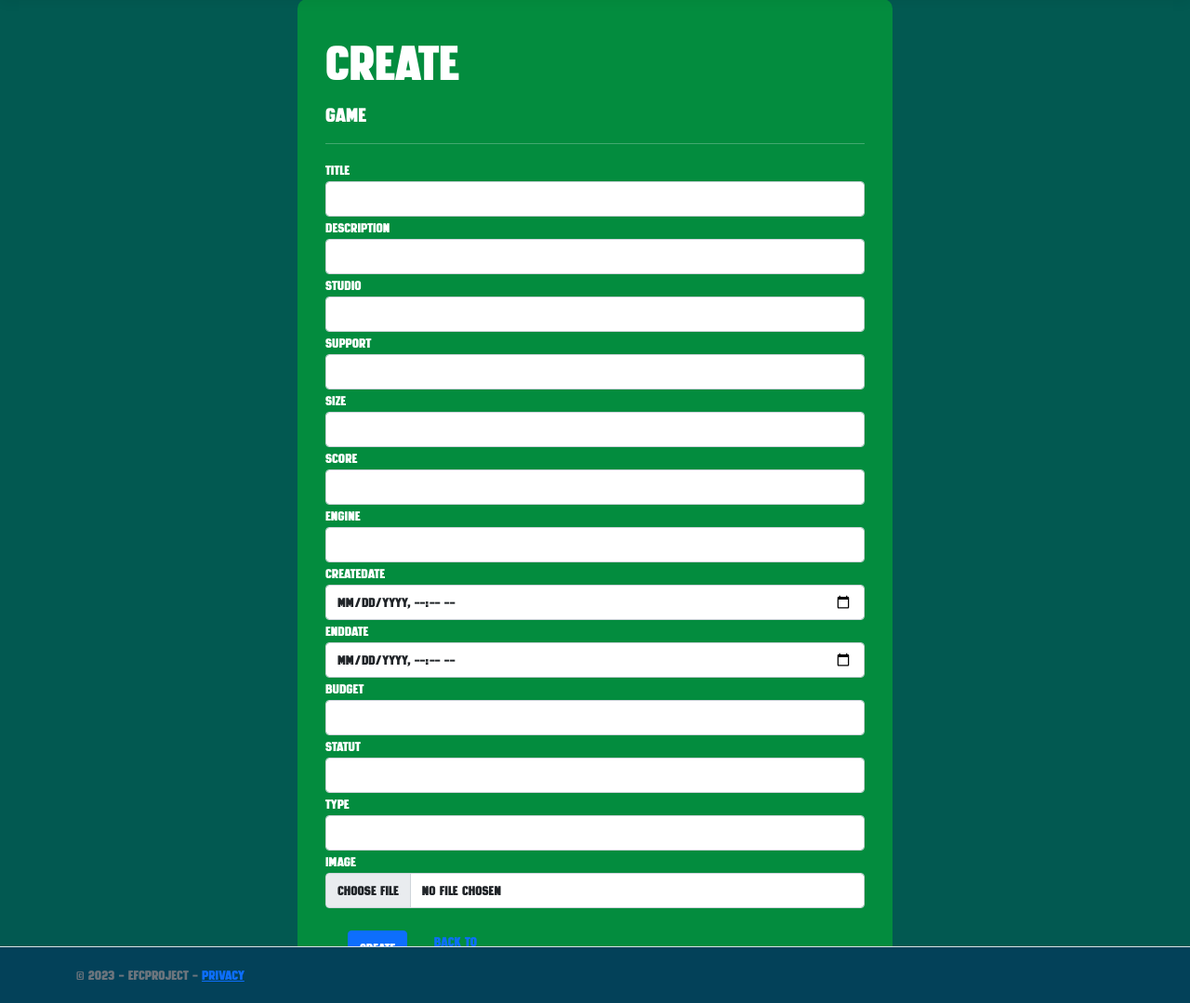
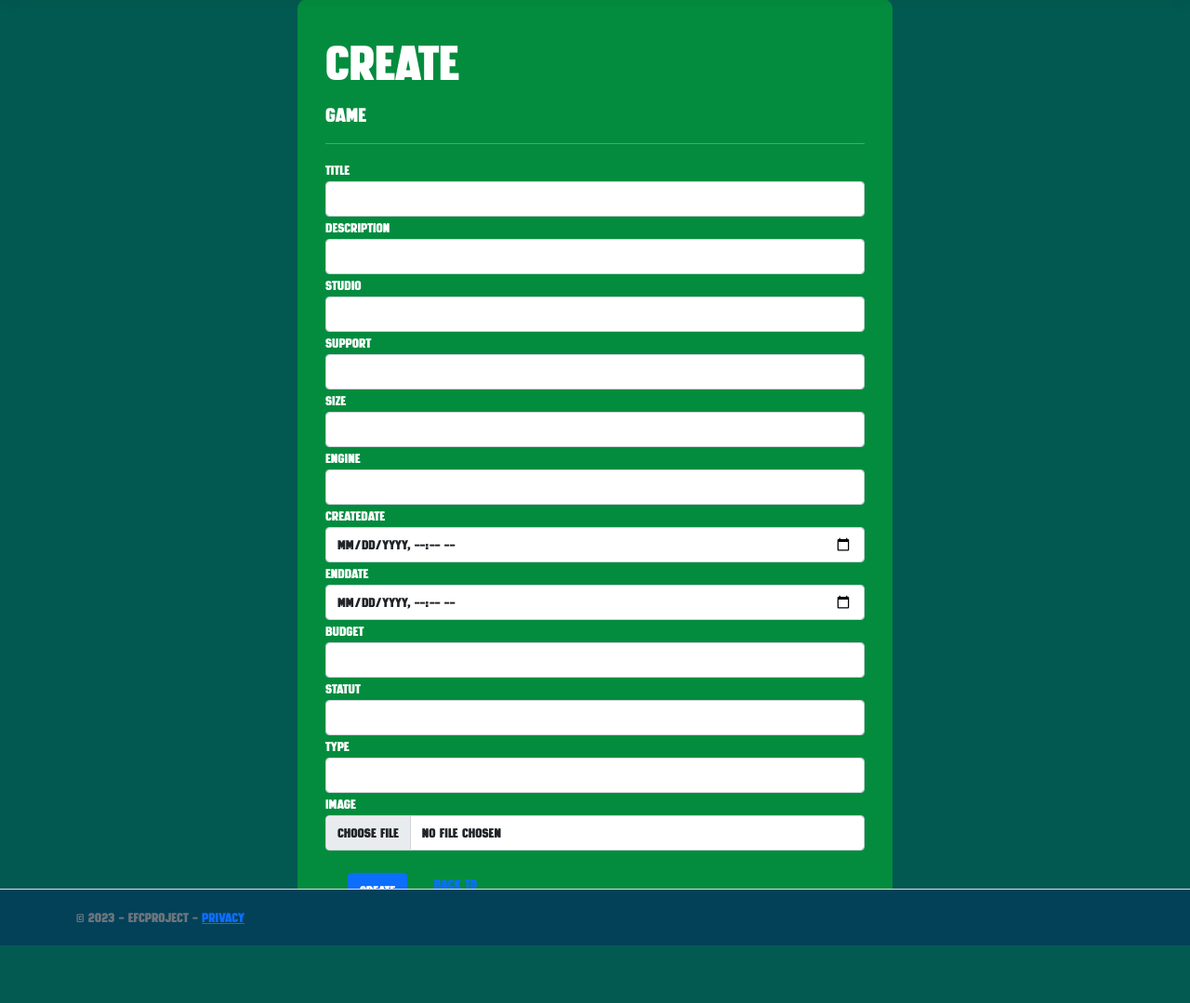
Before and after one commit to achilgourier/StudiECF, an ASP.NET Core app: page /Games/Create in a window 1280 px wide. Shown: the part 188-1267 px from the top of the page at 93% size. After the commit the page ends 1205 px from the top, so only its background shows below. Run offline with ASP.NET Core 8, Linux system fonts and the light colour scheme; the visitor is signed in with stand-in values (Sample User, id 1); style sheets or scripts are compiled from the project's sources; the project's own start-up code is not run, and a stand-in starts its controllers and pages; some libraries are stand-ins or nearby versions.

Commit message:
correction de bug

```diff
--- a/Projet/EFCProject/Controllers/GamesController.cs
+++ b/Projet/EFCProject/Controllers/GamesController.cs
@@ -281,6 +281,7 @@ namespace EFCProject.Controllers
         [ValidateAntiForgeryToken]
         public async Task<IActionResult> Create([Bind("Id,Title,Description,Studio,Support,Size,Score,Engine,CreateDate,EndDate,Budget,Statut,Type,Image")] Game game, IFormFile postedFile)
         {
+            game.Score = 0;
             if (ModelState.IsValid)
             {
                 if (postedFile != null)
@@ -316,6 +317,7 @@ namespace EFCProject.Controllers
             }
 
             var game = await _context.Game.FindAsync(id);
+
             if (game == null)
             {
                 return NotFound();
@@ -323,23 +325,25 @@ namespace EFCProject.Controllers
             return View(game);
         }
 
-        // POST: Games/Edit/5
-        // To protect from overposting attacks, enable the specific properties you want to bind to.
-        // For more details, see http://go.microsoft.com/fwlink/?LinkId=317598.
+
         [Authorize(Roles = "Admin")]
         [HttpPost]
         [ValidateAntiForgeryToken]
-        public async Task<IActionResult> Edit(int id, [Bind("Id,Title,Description,Studio,Support,Size,Score,Engine,CreateDate,EndDate,Budget,Statut,Type,Image")] Game game, IFormFile postedFile)
+
+        public async Task<IActionResult> Edit(int id, [Bind("Description,Studio,Support,Size,Engine,CreateDate,EndDate,Budget,Statut,Type,Image")] Game game, IFormFile postedFile)
         {
-            if (id != game.Id)
+            var existingGame = await _context.Game.FindAsync(id);
+
+
+            if (existingGame == null)
             {
-                return NotFound();
+                return RedirectToAction("Index");
             }
+
 
             if (ModelState.IsValid)
             {
-                try
-                {
+
                 if (postedFile != null)
                 {
                     string path = _environment.WebRootPath + "/Asset/Images/Games/";
@@ -353,31 +357,31 @@ namespace EFCProject.Controllers
                     {
                         // Supprime le fichier
                         System.IO.File.Delete(imagePath);
+
                     }
-                        using (var stream = new System.IO.FileStream(path + postedFile.Name, System.IO.FileMode.Create))
+                    using (var stream = new System.IO.FileStream(path + postedFile.FileName, System.IO.FileMode.Create))
                     {
                         await postedFile.CopyToAsync(stream);
                     }
-                        game.Image = postedFile.FileName;
+
+                    existingGame.Description = game.Description;
+                    existingGame.Studio = game.Studio;
+                    existingGame.Type = game.Type;
+                    existingGame.Statut = game.Statut;
+                    existingGame.Budget = game.Budget;
+                    existingGame.EndDate = game.EndDate;
+                    existingGame.CreateDate = game.CreateDate;
+                    existingGame.Engine = game.Engine;
+                    existingGame.Size = game.Size;
+                    existingGame.Support = game.Support;
+                    existingGame.Image = postedFile.FileName;
                 }
 
-                    _context.Update(game);
+                _context.Update(existingGame);
                 await _context.SaveChangesAsync();
+                return RedirectToAction("Index");
             }
-                catch (DbUpdateConcurrencyException)
-                {
-                    if (!GameExists(game.Id))
-                    {
-                        return NotFound();
-                    }
-                    else
-                    {
-                        throw;
-                    }
-                }
-                return RedirectToAction(nameof(Index));
-            }
-            return View("test");
+            return View(game);
         }
 
 
--- a/Projet/EFCProject/Views/Games/Create.cshtml
+++ b/Projet/EFCProject/Views/Games/Create.cshtml
@@ -55,11 +55,7 @@
                 <input asp-for="Size" class="form-control" />
                 <span asp-validation-for="Size" class="text-danger"></span>
             </div>
-            <div class="form-group">
-                <label asp-for="Score" class="control-label"></label>
-                <input asp-for="Score" class="form-control" />
-                <span asp-validation-for="Score" class="text-danger"></span>
-            </div>
+
             <div class="form-group">
                 <label asp-for="Engine" class="control-label"></label>
                 <input list="EngineList" id="Engine" name="Engine" class="form-control" />
--- a/Projet/EFCProject/Views/Games/Edit.cshtml
+++ b/Projet/EFCProject/Views/Games/Edit.cshtml
@@ -48,11 +48,6 @@
                     <label asp-for="Size" class="control-label"></label>
                     <input asp-for="Size" class="form-control" />
                     <span asp-validation-for="Size" class="text-danger"></span>
-                </div>
-                <div class="form-group">
-                    <label asp-for="Score" class="control-label"></label>
-                    <input asp-for="Score" class="form-control" />
-                    <span asp-validation-for="Score" class="text-danger"></span>
                 </div>
                 <div class="form-group">
                     <label asp-for="Engine" class="control-label"></label>
--- a/Projet/EFCProject/Views/Games/EditProd.cshtml
+++ b/Projet/EFCProject/Views/Games/EditProd.cshtml
@@ -9,6 +9,7 @@
 <hr />
 <div class="row">
     <div class="">
+            <h2>@Model.Title</h2>
             <form asp-action="EditProd" enctype="multipart/form-data">
             <div asp-validation-summary="ModelOnly" class="text-danger"></div>
             <input type="hidden" asp-for="Id" />
```
Also changed, not shown: Projet/EFCProject/wwwroot/Asset/Images/Games/untitled3.png (added), 11 other files. Lines whose indentation alone changed are shown as unchanged.
